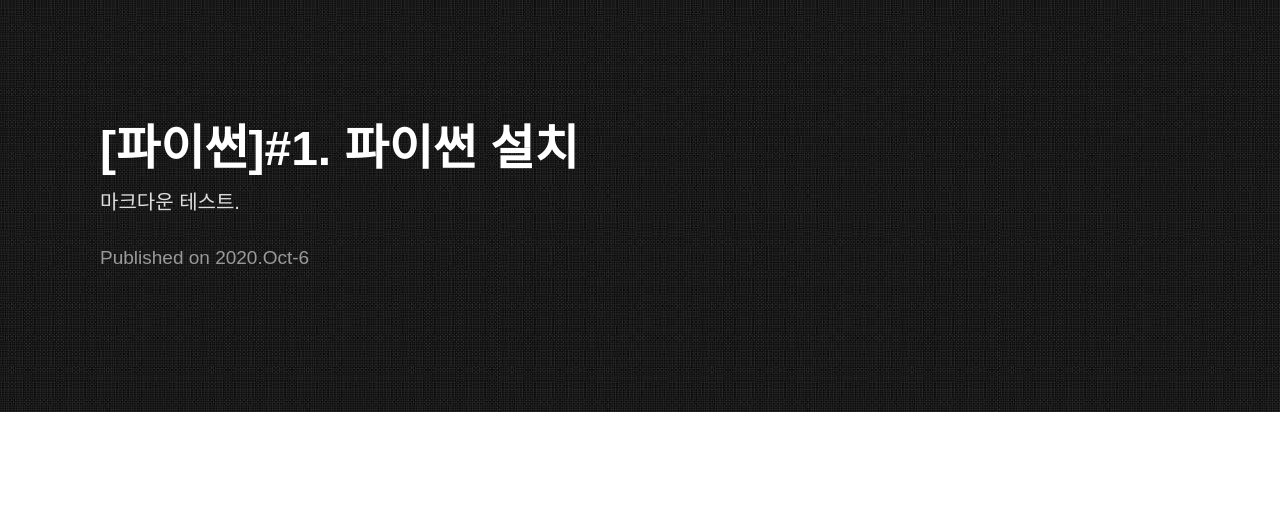
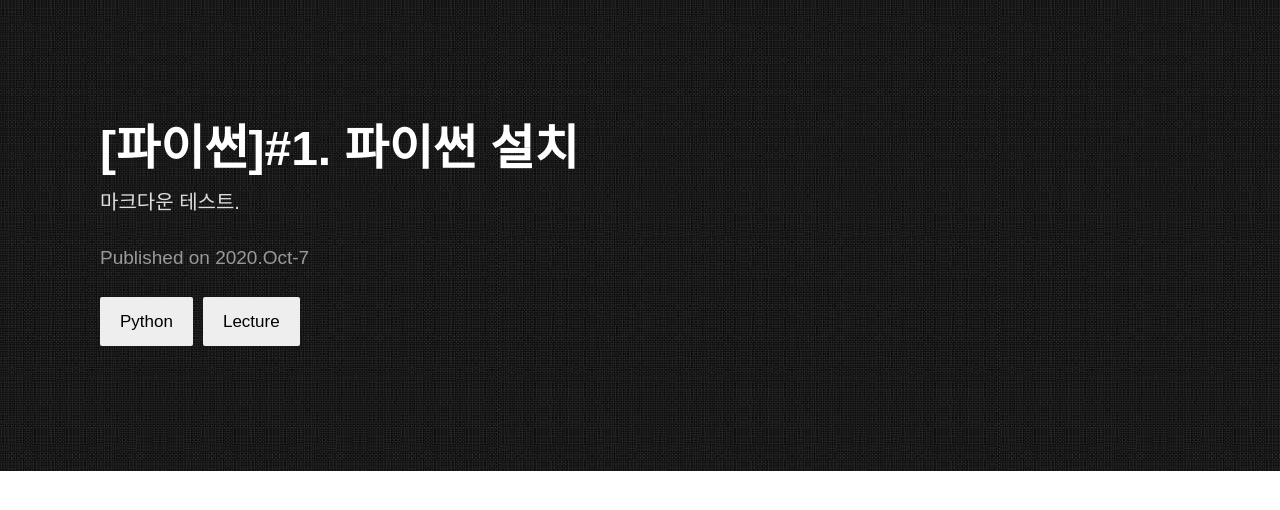
Before and after one commit to dohan01/blog, a Jekyll site: the page built from _posts/2020-10-07-python-lecture-1.markdown, in a window 1280 px wide. Shown: the top 510 px of the page. Built offline with Jekyll 4.4.1, drawn with Linux system fonts in a browser that asks for light colours; some web fonts are replaced.

Commit message:
Update 2020-10-07-python-lecture-1.markdown

```diff
--- a/_posts/2020-10-07-python-lecture-1.markdown
+++ b/_posts/2020-10-07-python-lecture-1.markdown
@@ -2,5 +2,6 @@
 layout: post
 title:  "[파이썬]#1. 파이썬 설치"
 description: 마크다운 테스트.
-date:   2020-10-06 16:30:00 +0900
+date:   2020-10-07 16:30:00 +0900
+categories: Python Lecture
 ---
```
